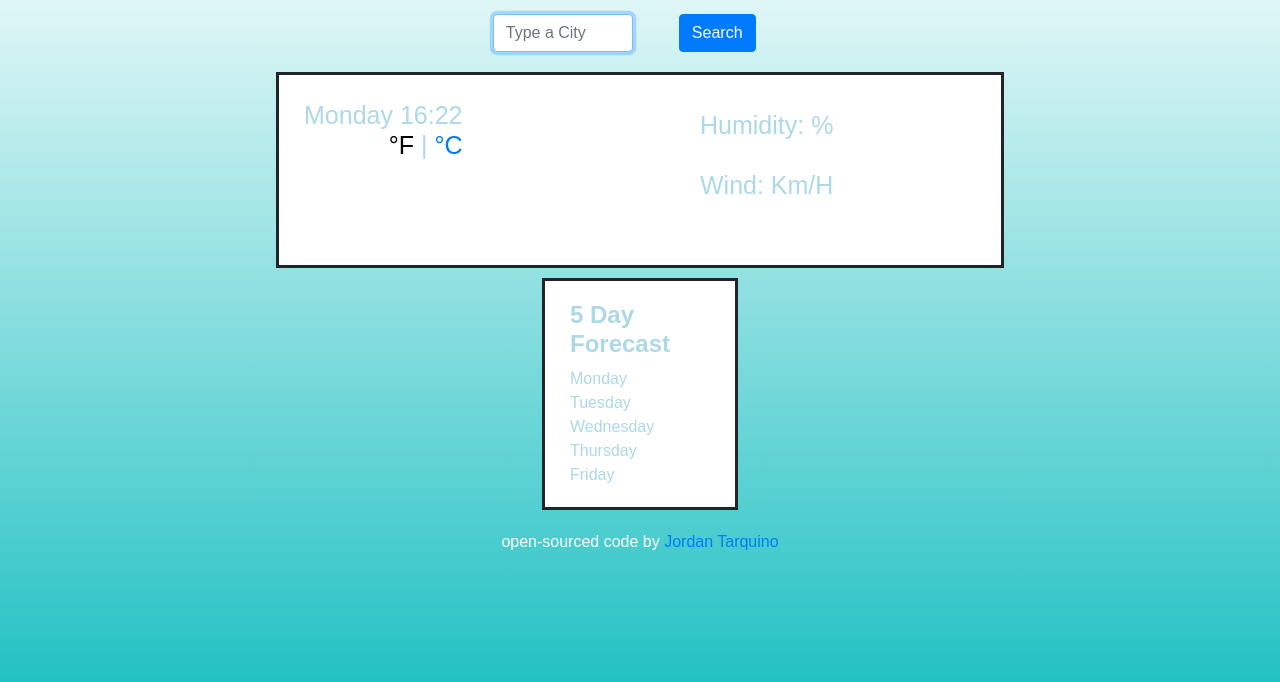
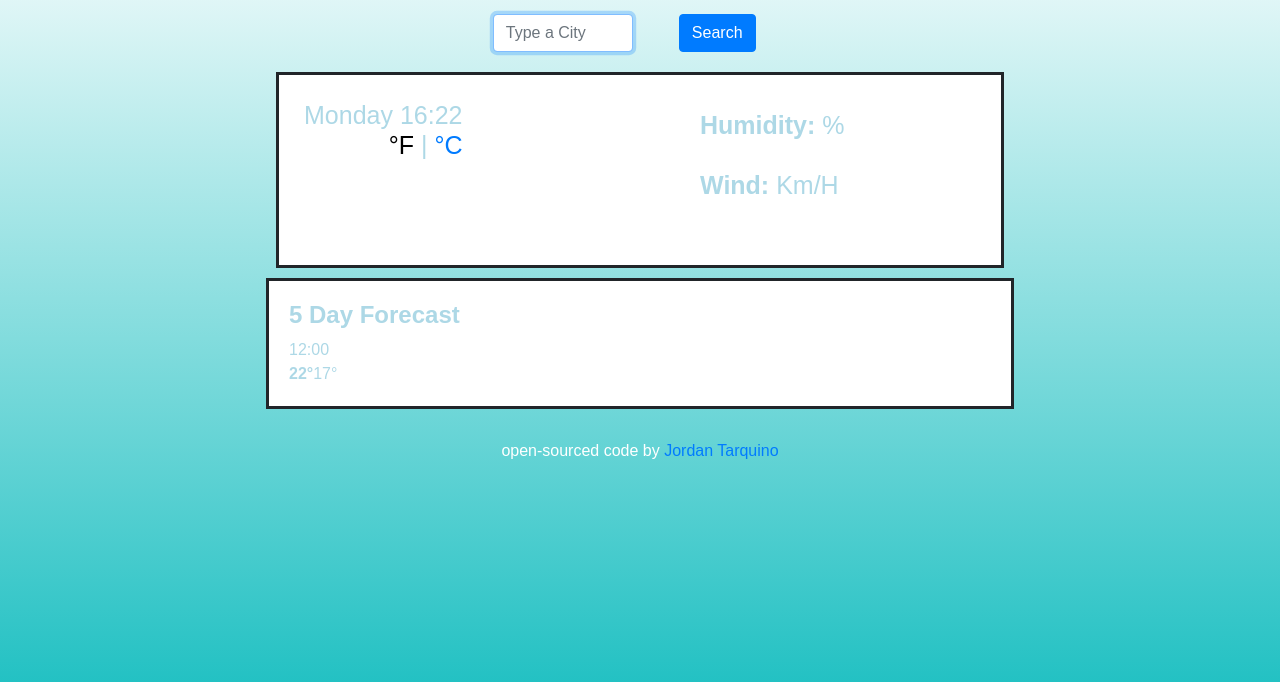
Before and after one commit to thefoxyjay/weather-app-project, a plain HTML site: page index.html in a window 1280 px wide. Shown: the part 114-796 px from the top of the page. Drawn offline with nearby package versions, Linux system fonts and the light colour scheme; no server answers; a web font is replaced by a local one.

Commit message:
added strong element to UL in topbox

```diff
--- a/index.html
+++ b/index.html
@@ -57,30 +57,28 @@
           <div class="col-6">
             <ul class="status">
               <h3>
-              <li>Humidity: <span id="humidity"></span>%</li><br>
-              <li>Wind: <span id="wind"></span> km/h</li><br>
+              <li><strong>Humidity:</strong> <span id="humidity"></span>%</li><br>
+              <li><strong>Wind:</strong> <span id="wind"></span> km/h</li><br>
               <li id="description"></li>
             </ul>
           </h3>
             </div>
           </div>
         </div>
-      <div class="row">
-        <div class="fiveday">
-          <div class="col">
+         <div class="fiveday">
             <h4>5 Day Forecast</h4>
-            <ul>
-              <li>Monday</li>
-              <li>Tuesday</li>
-              <li>Wednesday</li>
-              <li>Thursday</li>
-              <li>Friday</li>
-            </ul>
+            <div class="row weather-forecast" id="forecast">
+              <div class="col-2">
+              12:00 <img src=""
+              alt="" />
+              <div class="weather-forecast-temperature">
+                <strong>22°</strong>17°
+              </div>
+              </div>
+            </div>
           </div>
-        </div>
       </div>
       <p>open-sourced code by <a href="https://github.com/thefoxyjay/weather-app-project.git">Jordan Tarquino</a></p>
-
     </div>
     <script src="src/script.js"></script>
   </body>
```
